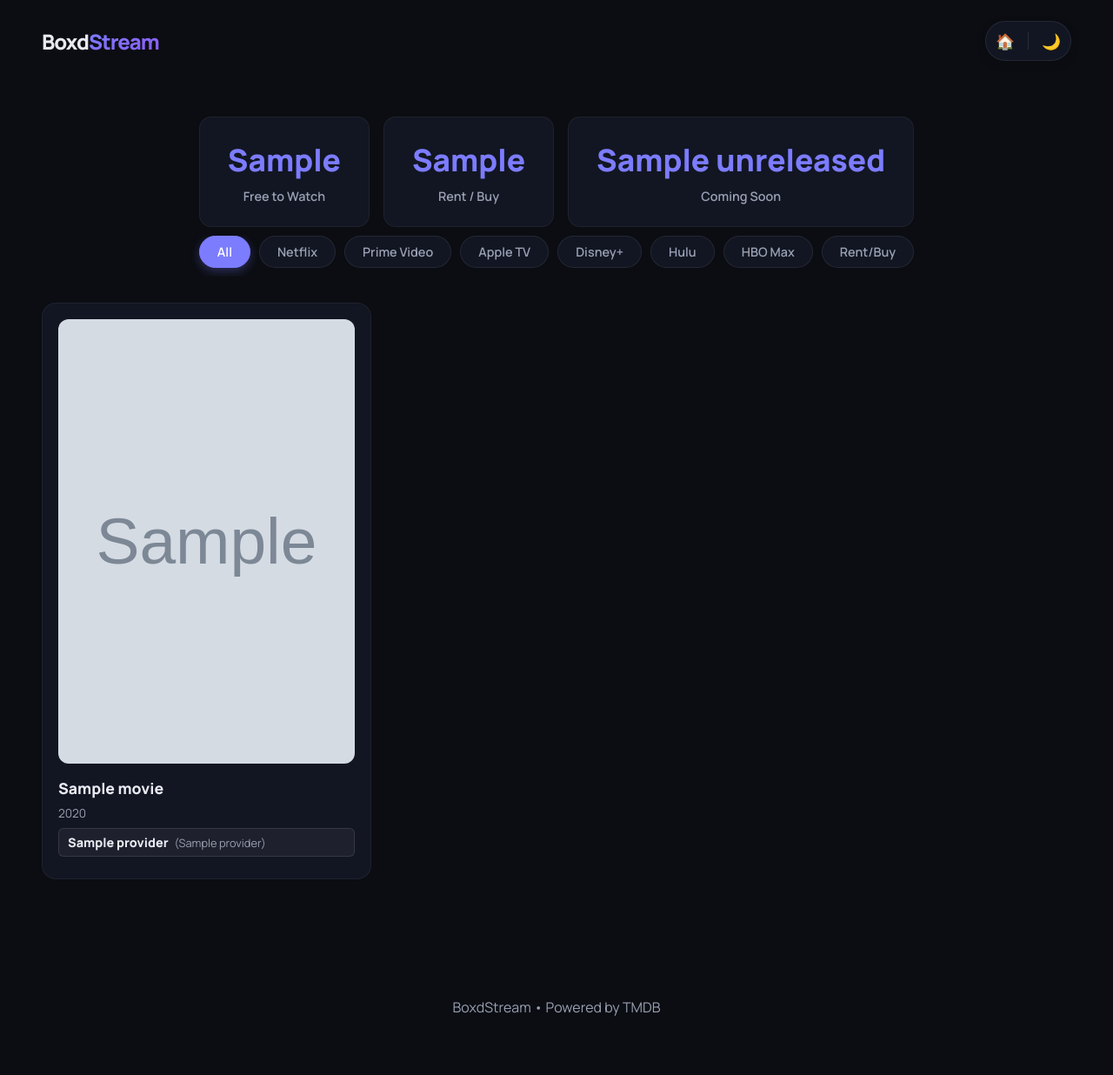
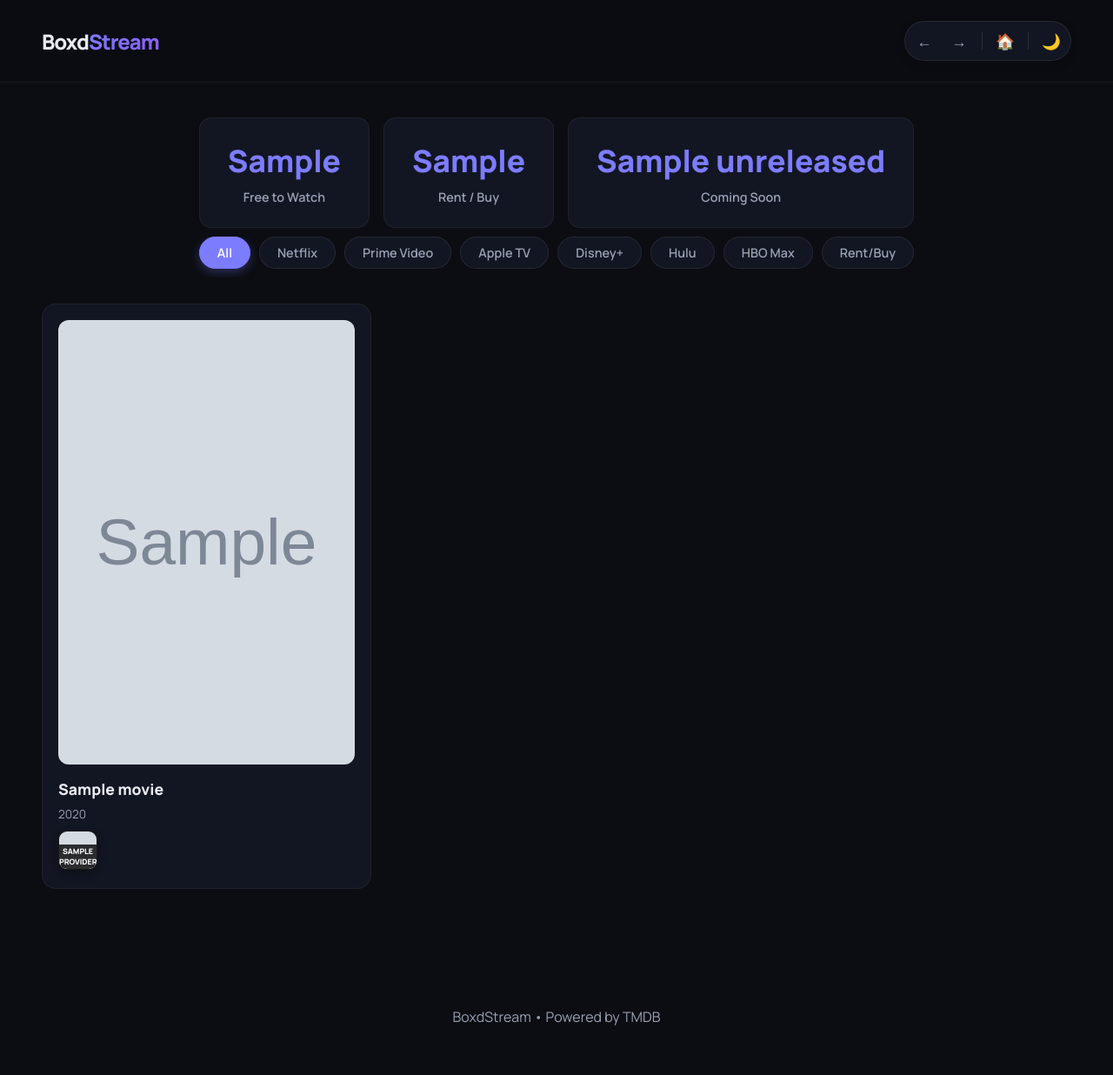
Before and after one commit to abhiramsu7/BoxdStream, a Flask app: template templates/results.html in a window 1280 px wide. Shown: the whole page at 87% size. Before the commit the page ends 1168 px from the top, so only its background shows below. Run offline with Flask 3, Linux system fonts and the light colour scheme; the template is opened without the code that fills it: most values are stand-ins (such as "Sample title", 1, 10 or a date in 2020); grey boxes marked "Sample" are stand-in pictures.

Commit message:
changed the text to logo and also added the forward and backward buttons

```diff
--- a/static/style.css
+++ b/static/style.css
@@ -25,11 +25,23 @@ body{
   color:var(--text)
 }
 
+/* === GLASSMORPHISM NAV === */
 .nav{
   display:flex;
   justify-content:space-between;
   align-items:center;
-  padding:24px 48px
+  padding:24px 48px;
+  background: rgba(11, 13, 18, 0.8);
+  backdrop-filter: blur(12px);
+  -webkit-backdrop-filter: blur(12px);
+  position: sticky;
+  top: 0;
+  z-index: 100;
+  border-bottom: 1px solid rgba(255,255,255,0.05);
+}
+
+[data-theme="light"] .nav {
+  background: rgba(248, 249, 250, 0.8);
 }
 
 /* ===== BRANDING ===== */
@@ -512,48 +524,59 @@ small{
   margin-bottom:8px;
 }
 
-/* === NEW: PROVIDER BADGE STYLES === */
+/* === NEW: LOGO GRID STYLES === */
 .card-status {
-    min-height: 40px;
+    min-height: 50px;
+    display: flex;
+    align-items: center;
 }
 
-.provider-badge {
-    background: rgba(255, 255, 255, 0.05);
-    border: 1px solid rgba(255, 255, 255, 0.1);
-    padding: 6px 10px;
-    border-radius: 6px;
-    margin-bottom: 6px;
-    font-size: 0.9rem;
-    display: block;
+.provider-grid {
+    display: flex;
+    flex-wrap: wrap;
+    gap: 8px;
+    align-items: flex-start;
 }
 
-.p-name {
-    font-weight: 700;
-    color: var(--text);
+.provider-icon {
+    position: relative;
+    width: 45px;
+    height: 45px;
+    border-radius: 10px;
+    overflow: hidden;
+    background: #000;
+    box-shadow: 0 4px 10px rgba(0,0,0,0.3);
+    border: 1px solid rgba(255,255,255,0.1);
+    transition: transform 0.2s;
 }
 
-.p-label {
-    color: var(--muted);
-    font-size: 0.8rem;
-    margin-left: 4px;
+.provider-icon:hover {
+    transform: scale(1.1);
+    border-color: var(--accent);
 }
 
-/* BRAND COLORS */
-.provider-badge[data-name*="Netflix"] { border-left: 3px solid #E50914; }
-.provider-badge[data-name*="Prime"] { border-left: 3px solid #00A8E1; }
-.provider-badge[data-name*="Hotstar"] { border-left: 3px solid #060D2E; }
-.provider-badge[data-name*="Apple"] { border-left: 3px solid #A3AAAE; }
+.provider-icon img {
+    width: 100%;
+    height: 100%;
+    object-fit: cover;
+}
 
-/* INDIAN REGIONAL */
-.provider-badge[data-name*="Zee"] { border-left: 3px solid #8230C6; }
-.provider-badge[data-name*="Sony"] { border-left: 3px solid #F48225; }
-.provider-badge[data-name*="aha"] { border-left: 3px solid #FF6D00; }
-.provider-badge[data-name*="Sun"] { border-left: 3px solid #ED1C24; }
+.mini-tag {
+    position: absolute;
+    bottom: 0;
+    left: 0;
+    right: 0;
+    background: rgba(0,0,0,0.8);
+    color: white;
+    font-size: 0.55rem;
+    text-align: center;
+    text-transform: uppercase;
+    font-weight: 700;
+    padding: 2px 0;
+    backdrop-filter: blur(2px);
+}
 
-/* REST OF WORLD */
-.provider-badge[data-name*="Hulu"] { border-left: 3px solid #1CE783; }
-.provider-badge[data-name*="Max"] { border-left: 3px solid #4844E3; }
-
+/* FALLBACK BUTTON */
 .fallback-btn {
     background: rgba(245, 158, 11, 0.1) !important;
     border-color: rgba(245, 158, 11, 0.3) !important;
--- a/streamscout.py
+++ b/streamscout.py
@@ -21,7 +21,7 @@ class Movie:
         self.poster_path = None
         self.is_released = False
         self.release_date = None
-        self.streaming_info = {}
+        self.streaming_info = {} # Stores { 'ProviderName': {'label': 'Rent', 'logo': 'url...'} }
         self.media_type = media_type
 
     def __str__(self):
@@ -29,7 +29,8 @@ class Movie:
             return "Not Yet Released"
         if not self.streaming_info:
             return "Released – Availability Unknown / Not Streaming in Region"
-        providers = [f"{k} ({v})" for k, v in self.streaming_info.items()]
+        # Adjusted to handle the new Dictionary structure for providers
+        providers = [f"{k} ({v['label']})" for k, v in self.streaming_info.items()]
         return f"Available on: {', '.join(providers)}"
 
     def get_category(self):
@@ -45,25 +46,28 @@ class Movie:
             return "unknown"
 
     def to_dict(self):
-        # Create a clean list of providers for the frontend
-        # Example: [{'name': 'Netflix', 'text': 'Subscription'}, {'name': 'Prime', 'text': 'Rent'}]
+        # Create a clean list of providers with LOGOS for the frontend
         providers_list = []
         status_parts = []
 
         if self.streaming_info:
-            for name, label in self.streaming_info.items():
-                providers_list.append({"name": name, "label": label})
-                status_parts.append(f"{name} ({label})")
+            for name, data in self.streaming_info.items():
+                providers_list.append({
+                    "name": name,
+                    "label": data["label"],
+                    "logo": data["logo"]
+                })
+                status_parts.append(name)
             status_text = f"Available on: {', '.join(status_parts)}"
         else:
             status_text = "Released – Availability Unknown" if self.is_released else "Not Yet Released"
 
         # UI Class logic
-        if "Subscription" in status_text:
+        if "Subscription" in str(self):
             ui_class = "available"
-        elif "Rent" in status_text:
+        elif "Rent" in str(self):
             ui_class = "rent"
-        elif "Not Yet Released" in status_text:
+        elif "Not Yet Released" in str(self):
             ui_class = "not-released"
         else:
             ui_class = "released-unknown"
@@ -75,8 +79,8 @@ class Movie:
         return {
             "title": title_display,
             "year": self.year,
-            "status": status_text,         # Keep for backup
-            "providers": providers_list,   # NEW: Structured Data
+            "status": status_text,         # Backup text
+            "providers": providers_list,   # NEW: List with Logos
             "ui_class": ui_class,
             "poster": (
                 f"https://image.tmdb.org/t/p/w342{self.poster_path}"
@@ -117,7 +121,6 @@ class TMDBClient:
 
         # === OPTIMIZATION: DIRECT ID LOOKUP ===
         if movie.tmdb_id:
-            # We already know exactly what to look for. No searching needed.
             return self._fetch_details_by_id(movie)
 
         # === FALLBACK: TEXT SEARCH (For CSVs) ===
@@ -187,14 +190,16 @@ class TMDBClient:
             return
 
         r = data["results"][region]
-        for key, label in [("flatrate","Subscription (Free)"),
-                           ("buy","Rent/Buy (Extra Cost)"),
-                           ("rent","Rent (Extra Cost)")]:
+        for key, label in [("flatrate","Subscription"), # Shortened label
+                           ("buy","Buy"),
+                           ("rent","Rent")]:
             for p in r.get(key, []):
 
                 provider_name = p["provider_name"]
+                logo_path = p.get("logo_path", "")
                 p_lower = provider_name.lower()
 
+                # === JIOHOTSTAR & LOCALIZATION LOGIC ===
                 if region == "IN":
                     if "hotstar" in p_lower or "jio" in p_lower or "disney" in p_lower:
                         provider_name = "JioHotstar"
@@ -202,7 +207,11 @@ class TMDBClient:
                     if "hotstar" in p_lower:
                         provider_name = "Disney+"
 
-                movie.streaming_info.setdefault(provider_name, label)
+                # Store both Label AND Logo URL
+                movie.streaming_info[provider_name] = {
+                    "label": label,
+                    "logo": f"https://image.tmdb.org/t/p/original{logo_path}" if logo_path else ""
+                }
 
 # =========================
 # WATCHLIST
@@ -221,7 +230,7 @@ class Watchlist:
         with ThreadPoolExecutor(max_workers=MAX_WORKERS) as ex:
             for m in self.movies:
                 ex.submit(self._process_one, m, client, region)
-        return self.movies  # Return objects, not dicts, so we can count categories
+        return self.movies  # Return objects, not dicts
 
     def _process_one(self, movie, client, region):
         if client.search_movie(movie):
@@ -246,14 +255,12 @@ def index():
 
         if mode == "search":
             title = request.form.get("title", "").strip()
-            # We assume these are populated by the JS Autocomplete
             tmdb_id = request.form.get("tmdb_id")
             media_type = request.form.get("media_type", "movie")
 
             if not title:
                 return render_template("index.html")
 
-            # Pass ID directly if we have it
             movie = Movie(title, "0000", tmdb_id=tmdb_id, media_type=media_type)
             wl = Watchlist()
             wl.movies = [movie]
@@ -268,7 +275,7 @@ def index():
             wl.load_csv(io.BytesIO(file.read()))
             results_objects = wl.process(client, region)
 
-        # === FIXED SUMMARY COUNTER (Priority Based) ===
+        # === FIXED SUMMARY COUNTER ===
         categories = [m.get_category() for m in results_objects]
         summary = {
             "available_free": categories.count("available_free"),
@@ -278,14 +285,13 @@ def index():
             "tv_series": sum(1 for m in results_objects if m.media_type == "tv")
         }
 
-        # Convert to dicts for rendering
         results_dicts = [m.to_dict() for m in results_objects]
 
         return render_template("results.html",
                                results=results_dicts,
                                summary=summary,
                                mode=mode,
-                               region=region)
+                               region=region) # Passing region for smart filtering
 
     return render_template("index.html")
 
--- a/templates/results.html
+++ b/templates/results.html
@@ -15,6 +15,10 @@
   </a>
   <div class="nav-right">
     <div class="nav-toolbar">
+      <button class="icon-btn" onclick="window.history.back()" title="Go Back">←</button>
+      <button class="icon-btn" onclick="window.history.forward()" title="Go Forward">→</button>
+      <div class="separator"></div>
+
       <a href="/" class="icon-btn" title="Home">🏠</a>
       <div class="separator"></div>
       <button class="theme-btn" onclick="toggleTheme()">🌙</button>
@@ -67,14 +71,25 @@
 
     <div class="card-status">
       {% if movie.providers %}
+        <div class="provider-grid">
         {% for p in movie.providers %}
-          <div class="provider-badge"
+          <div class="provider-icon"
+               title="{{ p.name }} ({{ p.label }})"
                data-name="{{ p.name }}"
                data-label="{{ p.label }}">
-            <span class="p-name">{{ p.name }}</span>
-            <span class="p-label">({{ p.label }})</span>
+
+            {% if p.logo %}
+                <img src="{{ p.logo }}" alt="{{ p.name }}">
+            {% else %}
+                <span style="font-size:0.6rem; display:flex; align-items:center; justify-content:center; height:100%; color:white;">{{ p.name[:3] }}</span>
+            {% endif %}
+
+            {% if p.label != 'Subscription' %}
+                <span class="mini-tag">{{ p.label }}</span>
+            {% endif %}
           </div>
         {% endfor %}
+        </div>
       {% else %}
         <span class="static-status">{{ movie.status }}</span>
 
@@ -98,28 +113,25 @@
 
 <script src="{{ url_for('static', filename='theme.js') }}"></script>
 <script>
-  // === NEW FILTER LOGIC ===
+  // === NEW VISUAL FILTER LOGIC ===
   function filterMovies(filter, btn) {
-    // 1. Update Buttons
     document.querySelectorAll('.filter-btn').forEach(b => b.classList.remove('active'));
     btn.classList.add('active');
 
     const cards = document.querySelectorAll('.card');
 
     cards.forEach(card => {
-      const badges = card.querySelectorAll('.provider-badge');
+      // Note: We now look for .provider-icon, not .provider-badge
+      const badges = card.querySelectorAll('.provider-icon');
 
-      // CASE 1: "All" Selected
       if (filter === 'all') {
         card.classList.remove('hidden');
-        badges.forEach(b => b.style.display = 'block'); // Show everything
+        badges.forEach(b => b.style.display = 'block');
         return;
       }
 
-      // CASE 2: Specific Filter Selected
       let hasMatch = false;
 
-      // Check dynamic badges (Streaming Services)
       badges.forEach(badge => {
         const name = badge.getAttribute('data-name').toLowerCase();
         const label = badge.getAttribute('data-label').toLowerCase();
@@ -134,10 +146,10 @@
         }
 
         if (isMatch) {
-          badge.style.display = 'block'; // Show ONLY matching provider
+          badge.style.display = 'block';
           hasMatch = true;
         } else {
-          badge.style.display = 'none'; // Hide non-matching provider
+          badge.style.display = 'none';
         }
       });
 
```
